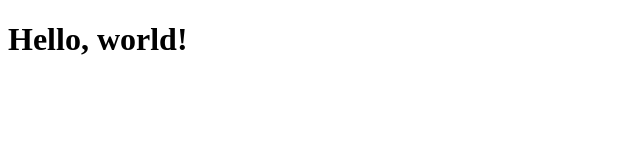
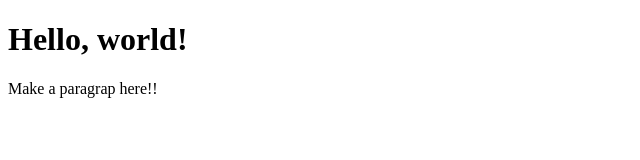
Before and after one commit to otherpoint/practice, a plain HTML site: page index.html in a window 1280 px wide. Shown: the whole page, without its empty margins (0-640 px from the left). Drawn offline with Linux system fonts and the light colour scheme.

Commit message:
My test commit

```diff
--- a/index.html
+++ b/index.html
@@ -17,6 +17,7 @@
 <body>
 
   <h1>Hello, world!</h1>
+  <p>Make a paragrap here!!</p>
 
 </body>
 
```
